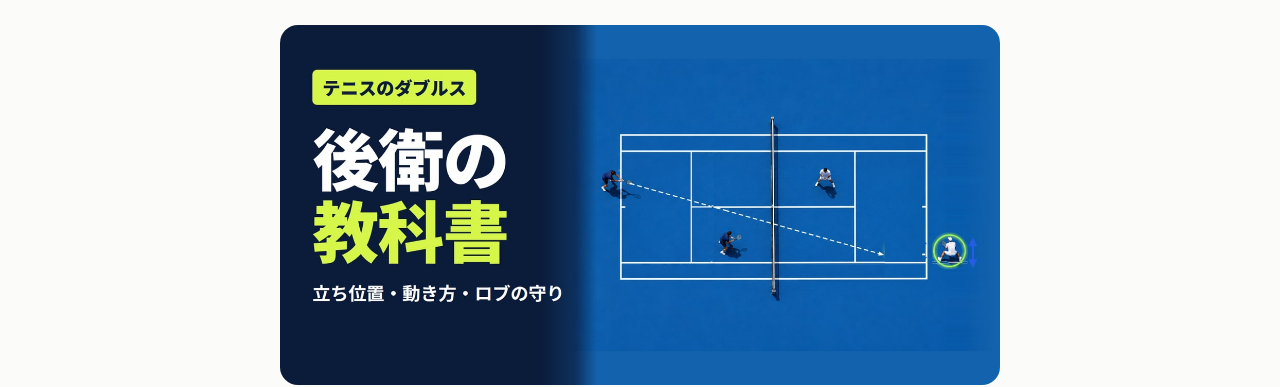
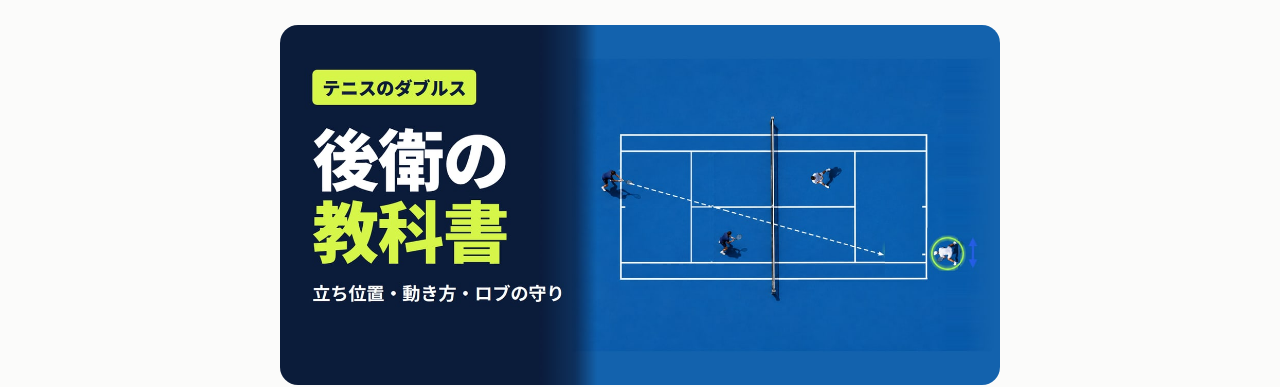
Before and after one commit to hatigatushinja/world_doubles_labo, an Astro site: page /ja/articles/2026-11-25-tennis-doubles-baseline-player-position in a window 1280 px wide. Shown: the part 419-806 px from the top of the page. Built offline with nearby package versions, Linux system fonts and the light colour scheme; Astro itself is replaced by a stand-in of ours.

Commit message:
後衛の教科書 thumbnail: players face the net

```diff
--- a/src/content/articles/2026-11-25-tennis-doubles-baseline-player-position.md
+++ b/src/content/articles/2026-11-25-tennis-doubles-baseline-player-position.md
@@ -5,7 +5,7 @@ category: "tactics"
 tags: ["後衛","立ち位置","動き方","雁行陣","サーブ","リターン","ロブ","LTA"]
 source: "Essential Tennis『Doubles Domination』／LTA（英国テニス協会）"
 sourceUrl: "https://www.essentialtennis.com/doublesebook.pdf"
-image: "/images/articles/2026-11-25-tennis-doubles-baseline-player-position.jpg"
+image: "/images/articles/2026-11-25-tennis-doubles-baseline-player-position-v2.jpg"
 summary: "テニスのダブルスで後衛はどこに立つ？サーバーとリターナーの立ち位置、サーブ後の動き方、前衛との連動、ロブのカバーと「スイッチ」、苦しいときの返球先まで、英国テニス協会と米国コーチの教本をもとに図で解説します。"
 ---
 この記事は、テニスのダブルスで後衛をするための「教科書」です。サーブを打つとき、リターンを打つとき、ベースラインのどこに立ち、打った後にどう動けばいいのか。アメリカのテニス指導サイトEssential Tennisのダブルス教本と、英国テニス協会（LTA）のコーチの解説をもとに、図でまとめました。
```
Also changed, not shown: public/images/articles/2026-11-25-tennis-doubles-baseline-player-position-v2.jpg (added), public/images/articles/2026-11-25-tennis-doubles-baseline-player-position.jpg (deleted).
